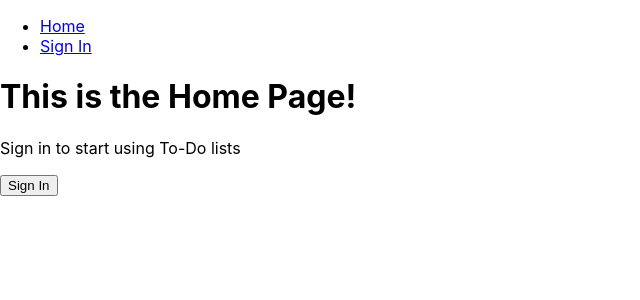
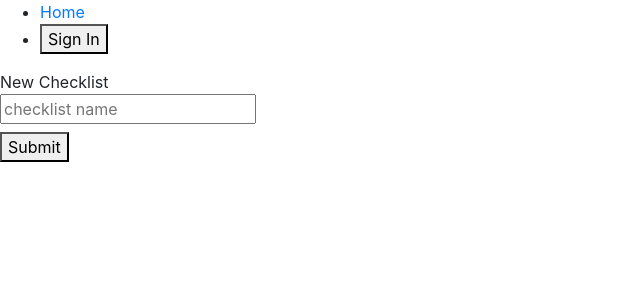
Before and after one commit to rachel-blue/todos-firebase, a React (Create React App) app: page /create in a window 1280 px wide. Shown: the top 300 px of the page, without its empty margins (0-640 px from the left). Built offline with nearby package versions, Linux system fonts and the light colour scheme; no server answers.

Commit message:
user can add checklists to firestore

```diff
--- a/package.json
+++ b/package.json
@@ -22,6 +22,7 @@
     "@testing-library/jest-dom": "^4.2.4",
     "@testing-library/react": "^9.5.0",
     "@testing-library/user-event": "^7.2.1",
+    "bootstrap": "^4.5.0",
     "firebase": "^7.15.5",
     "firebaseui": "^4.5.1",
     "react": "^16.13.1",
--- a/src/app/App.jsx
+++ b/src/app/App.jsx
@@ -8,6 +8,8 @@ import {
 import PageHome from '../components/pages/PageHome/PageHome';
 import PageSignIn from '../components/pages/PageSignIn/PageSignIn';
 import UserContextProvider from './UserContextProvider';
+import PageCreate from '../components/pages/PageCreate/PageCreate';
+import UserBtn from '../components/organisms/UserBtn/UserBtn';
 
 function App() {
   return (
@@ -24,11 +26,7 @@ function App() {
                 </NavLink>
               </li>
               <li>
-                <NavLink
-                  to="/sign-in"
-                >
-                  Sign In
-                </NavLink>
+                <UserBtn />
               </li>
             </ul>
           </nav>
@@ -37,6 +35,10 @@ function App() {
 
           <Route path="/sign-in">
             <PageSignIn />
+          </Route>
+
+          <Route path="/create">
+            <PageCreate />
           </Route>
 
           <Route path="/">
--- /dev/null
+++ b/src/components/molecule/CreateBtn/CreateBtn.jsx
@@ -0,0 +1,14 @@
+import React from 'react';
+import { NavLink } from 'react-router-dom';
+
+function CreateBtn() {
+  return (
+    <button type="button">
+      <NavLink to="/create">
+        Create New Checklist
+      </NavLink>
+    </button>
+  );
+}
+
+export default CreateBtn;
--- /dev/null
+++ b/src/components/pages/PageCreate/PageCreate.jsx
@@ -0,0 +1,57 @@
+import React, { useContext, useState } from 'react';
+import { db } from '../../../firebase';
+import { UserContext } from '../../../app/UserContextProvider';
+
+function PageCreate() {
+  const { user } = useContext(UserContext);
+  const [checklistTitle, setChecklistTitle] = useState('');
+  const [submitMessage, setSubmitMessage] = useState();
+  const [alert, setAlert] = useState();
+
+  const handleSubmit = (evt) => {
+    evt.preventDefault();
+
+    const todoData = {
+      title: checklistTitle,
+      createdBy: user.uid,
+    };
+
+    db.collection('checklists')
+      .add(todoData).then(() => {
+        setSubmitMessage('document sent successfully');
+        setAlert('alert-success');
+      }).catch((error) => {
+        setSubmitMessage('Error adding document: ', error);
+        setAlert('alert-danger');
+      });
+  };
+  return (
+    <div>
+      <form
+        onSubmit={handleSubmit}
+      >
+        {/* eslint-disable-next-line jsx-a11y/label-has-associated-control */}
+        <label>
+          New Checklist
+          <br />
+          <input
+            placeholder="checklist name"
+            value={checklistTitle}
+            onChange={(evt) => {
+              setChecklistTitle(evt.target.value);
+            }}
+          />
+        </label>
+        <br />
+        <button type="submit">
+          Submit
+        </button>
+        <div className={`alert ${alert}`} role="alert">
+          {submitMessage}
+        </div>
+      </form>
+    </div>
+  );
+}
+
+export default PageCreate;
--- a/src/components/pages/PageHome/PageHome.jsx
+++ b/src/components/pages/PageHome/PageHome.jsx
@@ -1,6 +1,6 @@
 import React, { useContext } from 'react';
-import UserBtn from '../../organisms/UserBtn/UserBtn';
 import { UserContext } from '../../../app/UserContextProvider';
+import CreateBtn from '../../molecule/CreateBtn/CreateBtn';
 
 function PageHome() {
   const { user } = useContext(UserContext);
@@ -13,7 +13,6 @@ function PageHome() {
          */}
         <h1>This is the Home Page!</h1>
         <p>Sign in to start using To-Do lists</p>
-        <UserBtn />
       </div>
     );
   }
@@ -24,11 +23,7 @@ function PageHome() {
       // if no cards have been made yet, then a create card button should display here
       // actual cards made by the user should display here
       */}
-      <ul>
-        <li>thing one</li>
-        <li>thing two</li>
-        <li>the cat in the hat</li>
-      </ul>
+      <CreateBtn />
     </div>
   );
 }
--- a/src/components/pages/PageSignIn/PageSignIn.jsx
+++ b/src/components/pages/PageSignIn/PageSignIn.jsx
@@ -1,10 +1,6 @@
 import React, { useEffect } from 'react';
-import firebase from 'firebase';
-import * as firebaseui from 'firebaseui';
 import uiConfig from '../../../firebase/uiConfig';
-
-// Initialize the FirebaseUI Widget using Firebase.
-const ui = new firebaseui.auth.AuthUI(firebase.auth());
+import { ui } from '../../../firebase';
 
 function PageSignIn() {
   useEffect(() => {
--- /dev/null
+++ b/src/firebase/index.js
@@ -0,0 +1,13 @@
+import * as firebase from 'firebase/app';
+import 'firebase/auth';
+import 'firebase/firestore';
+import * as firebaseui from 'firebaseui';
+import { firebaseConfig } from './config';
+
+const myFirebase = firebase.initializeApp(firebaseConfig);
+export const db = firebase.firestore();
+
+// Initialize the FirebaseUI Widget using Firebase.
+export const ui = new firebaseui.auth.AuthUI(firebase.auth());
+
+export default myFirebase;
--- a/src/index.jsx
+++ b/src/index.jsx
@@ -1,5 +1,6 @@
 import React from 'react';
 import ReactDOM from 'react-dom';
+import 'bootstrap/dist/css/bootstrap.css';
 import './index.css';
 import App from './app/App';
 
```
Also changed, not shown: 1 other file (tests, documents, lock files or other folders).
